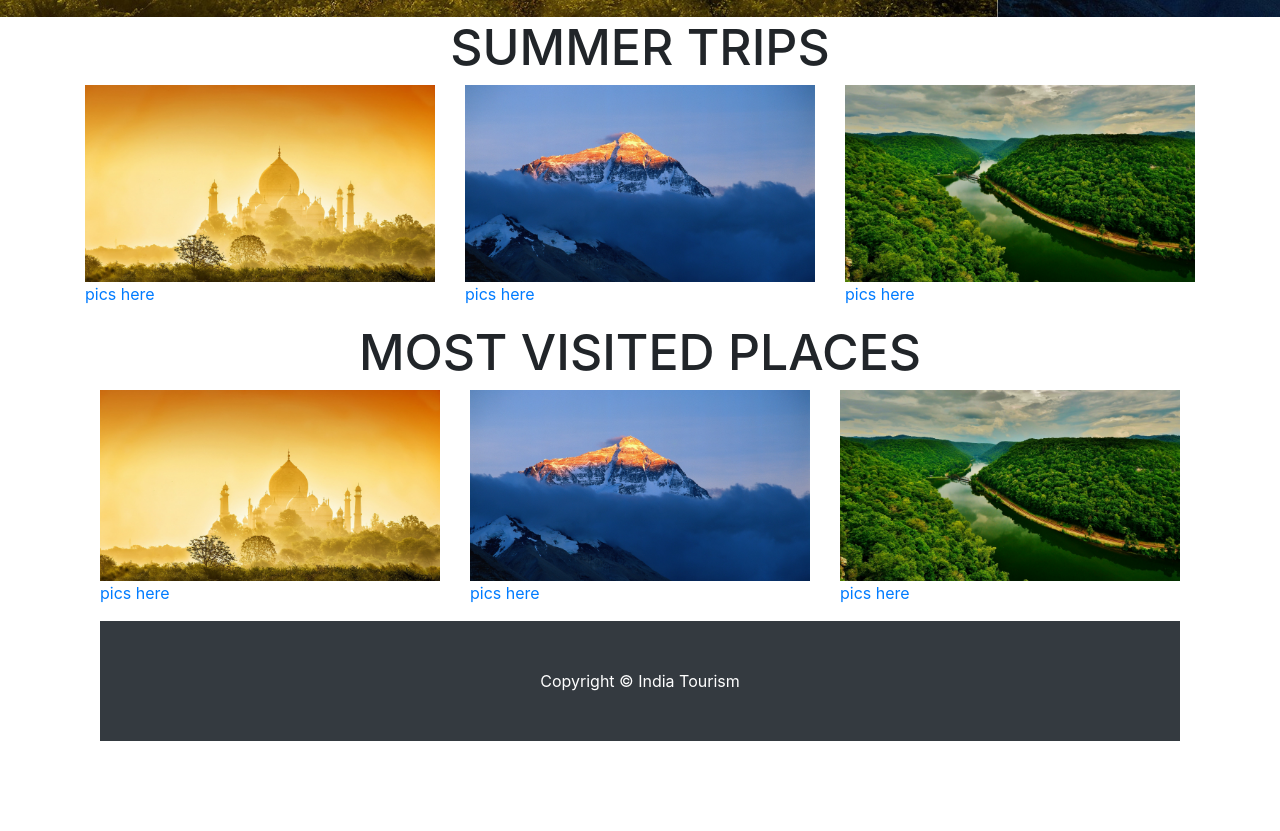
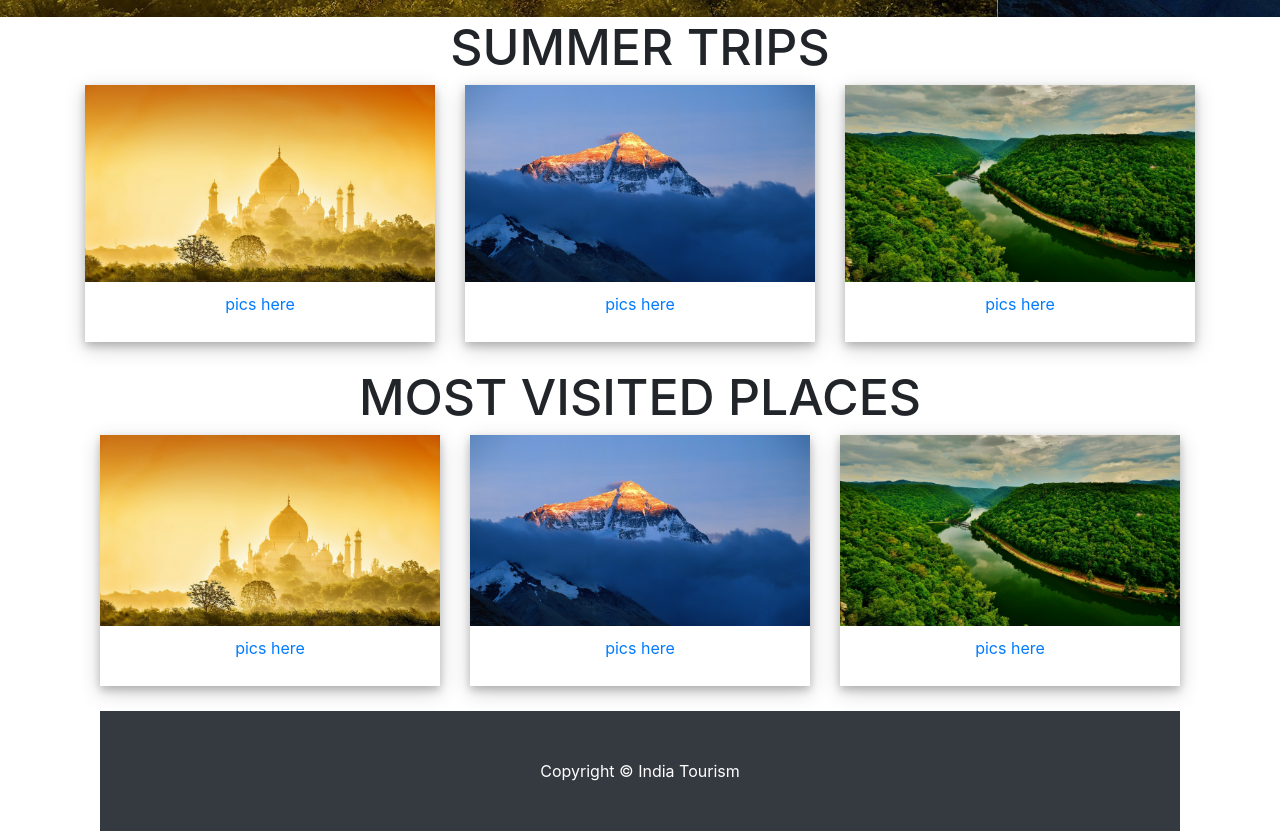
Before and after one commit to SuganthanArumugasamy/india_tourism, a website: page startbootstrap-full-slider-gh-pages/index.html in a window 1280 px wide. Shown: the part 783-1614 px from the top of the page. Before the commit the page ends 1524 px from the top, so only its background shows below. Drawn offline with Linux system fonts and the light colour scheme.

Commit message:
second changes

```diff
--- /dev/null
+++ b/startbootstrap-full-slider-gh-pages/css/card_view.css
@@ -0,0 +1,11 @@
+.polaroid {
+		width: 100%;
+		background-color: white;
+		box-shadow: 0 4px 8px 0 rgba(0, 0, 0, 0.2), 0 6px 20px 0 rgba(0, 0, 0, 0.19);
+		margin-bottom: 25px;
+}
+
+.text_container{
+		text-align: center;
+		padding: 10px 20px;
+}
--- a/startbootstrap-full-slider-gh-pages/index.html
+++ b/startbootstrap-full-slider-gh-pages/index.html
@@ -18,6 +18,9 @@
 
 	<!--my style for summer_trips-->
 	<link href="css/summer_trips.css" rel="stylesheet">
+
+	<!--custom styles for card view of images-->
+	<link href="css/card_view.css" rel="stylesheet">
 
   </head>
 
@@ -129,30 +132,30 @@
 	<div class="container">
 		 <div class="row">
 			<div class="col-md-4">
-				<div class="thumbnail">
+				<div class="polaroid">
 					<a href="/w3images/lights.jpg">
 						<img src="images/slideshow1.jpg" alt="Lights" style="width:100%">
-							<div class="caption">
+							<div class="text_container">
 								<p>pics here</p>
 							</div>
 					</a>
 				</div>
 			</div>
 			<div class="col-md-4">
-				<div class="thumbnail">
+				<div class="polaroid">
 					<a href="/w3images/nature.jpg">
 						<img src="images/slideshow2.jpg" alt="Nature" style="width:100%">
-							<div class="caption">
+							<div class="text_container">
 								<p>pics here</p>
 							</div>
 					</a>
 				</div>
 			</div>
 			<div class="col-md-4">
-				<div class="thumbnail">
+				<div class="polaroid">
 					<a href="/w3images/fjords.jpg">
 						<img src="images/slideshow3.jpg" alt="Fjords" style="width:100%">
-							<div class="caption">
+							<div class="text_container">
 								<p>pics here</p>
 							</div>
 					</a>
@@ -170,30 +173,30 @@
 	<div class="container">
 		 <div class="row">
 			<div class="col-md-4">
-				<div class="thumbnail">
+				<div class="polaroid">
 					<a href="/w3images/lights.jpg">
 						<img src="images/slideshow1.jpg" alt="Lights" style="width:100%">
-							<div class="caption">
+							<div class="text_container">
 								<p>pics here</p>
 							</div>
 					</a>
 				</div>
 			</div>
 			<div class="col-md-4">
-				<div class="thumbnail">
+				<div class="polaroid">
 					<a href="/w3images/nature.jpg">
 						<img src="images/slideshow2.jpg" alt="Nature" style="width:100%">
-							<div class="caption">
+							<div class="text_container">
 								<p>pics here</p>
 							</div>
 					</a>
 				</div>
 			</div>
 			<div class="col-md-4">
-				<div class="thumbnail">
+				<div class="polaroid">
 					<a href="/w3images/fjords.jpg">
 						<img src="images/slideshow3.jpg" alt="Fjords" style="width:100%">
-							<div class="caption">
+							<div class="text_container">
 								<p>pics here</p>
 							</div>
 					</a>
```
Also changed, not shown: startbootstrap-full-slider-gh-pages/rough.html (added, +75 -0 lines), startbootstrap-full-slider-gh-pages/rough2.html (added, +71 -0 lines).
